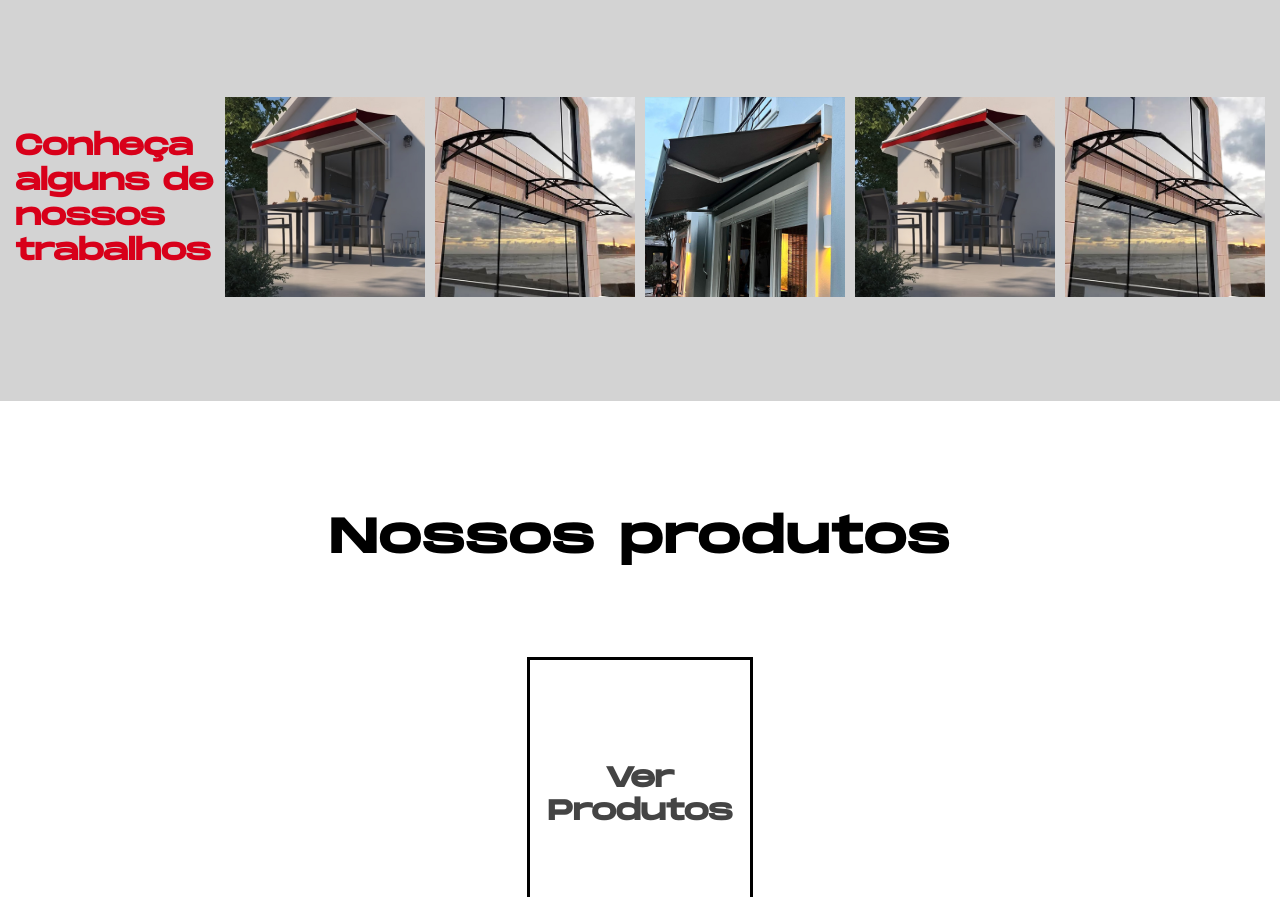
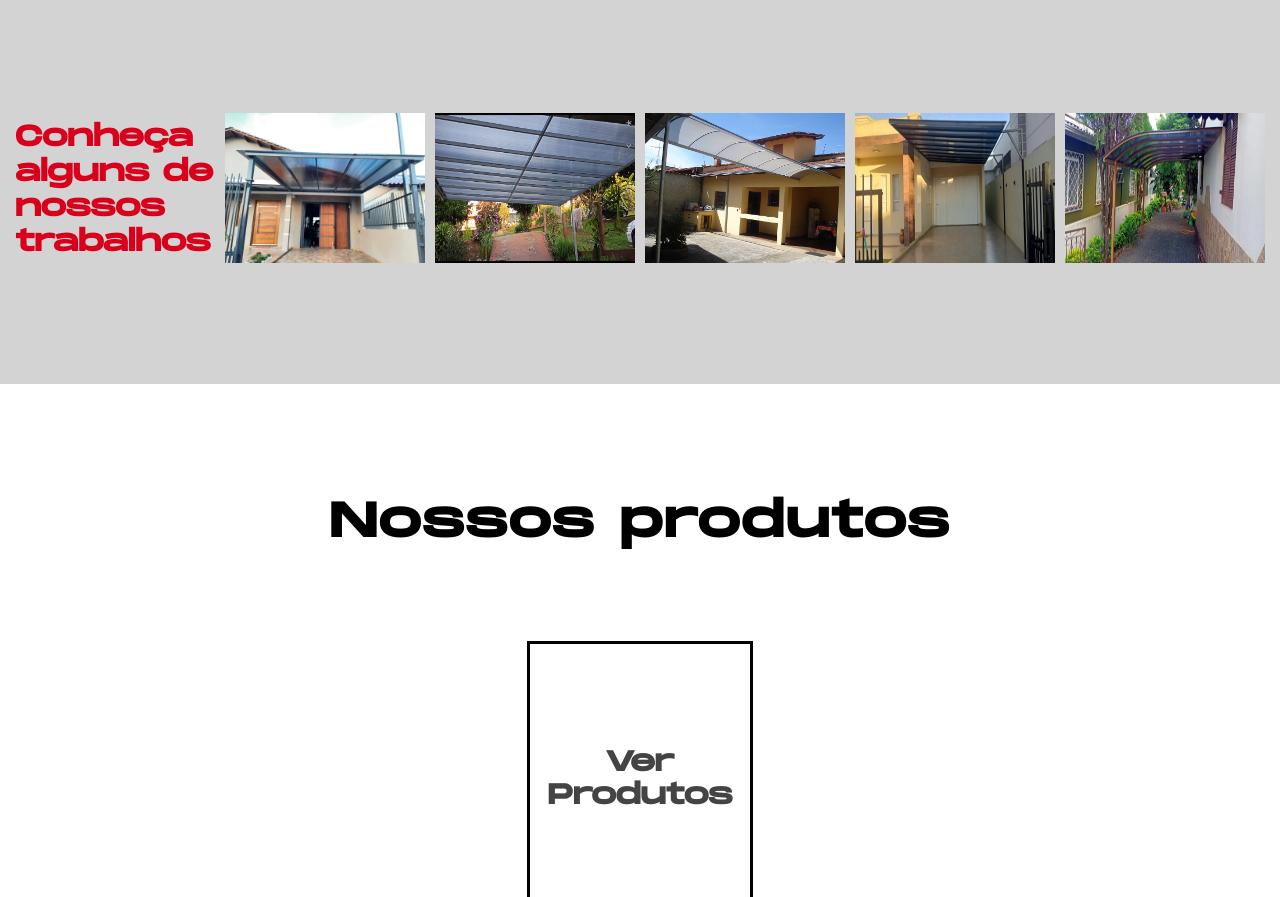
Before and after one commit to GstvSV/Souzas, a plain HTML site: page index.html in a window 1280 px wide. Shown: the part 1755-2652 px from the top of the page. Drawn offline with Linux system fonts and the light colour scheme.

Commit message:
real images

```diff
--- a/index.html
+++ b/index.html
@@ -91,11 +91,11 @@
 
     <section class="jobs" id="jobs">
         <h2>Conheça alguns de nossos trabalhos</h2>
-        <a href="#"><img src="assets/images/toldo-c1.jpg" alt=""></a>
-        <a href="#"><img src="assets/images/toldo-c2.jpg" alt=""></a>
-        <a href="#"><img src="assets/images/toldo-c3.jpg" alt=""></a>
-        <a href="#"><img src="assets/images/toldo-c1.jpg" alt=""></a>
-        <a href="#"><img src="assets/images/toldo-c2.jpg" alt=""></a>
+        <a href="https://www.facebook.com/photo.php?fbid=951599986970158&set=pb.100063604974662.-2207520000&type=3" target="_blank" rel="next"><img src="assets/images/job1.jpg" alt=""></a>
+        <a href="#"><img src="assets/images/job2.jpg" alt=""></a>
+        <a href="#"><img src="assets/images/job3.jpg" alt=""></a>
+        <a href="#"><img src="assets/images/job4.jpg" alt=""></a>
+        <a href="#"><img src="assets/images/job5.jpg" alt=""></a>
 
     </section>
 
--- a/src/css/style.css
+++ b/src/css/style.css
@@ -83,7 +83,7 @@
 .jobs img{
     width: 200px;
     max-width: 350px;
-    height: 100%;
+    height: 150px;
 }
 
 .jobs a:hover{
```
Also changed, not shown: assets/images/job1.jpg (added), assets/images/job2.jpg (added), assets/images/job3.jpg (added), assets/images/job4.jpg (added), assets/images/job5.jpg (added).
